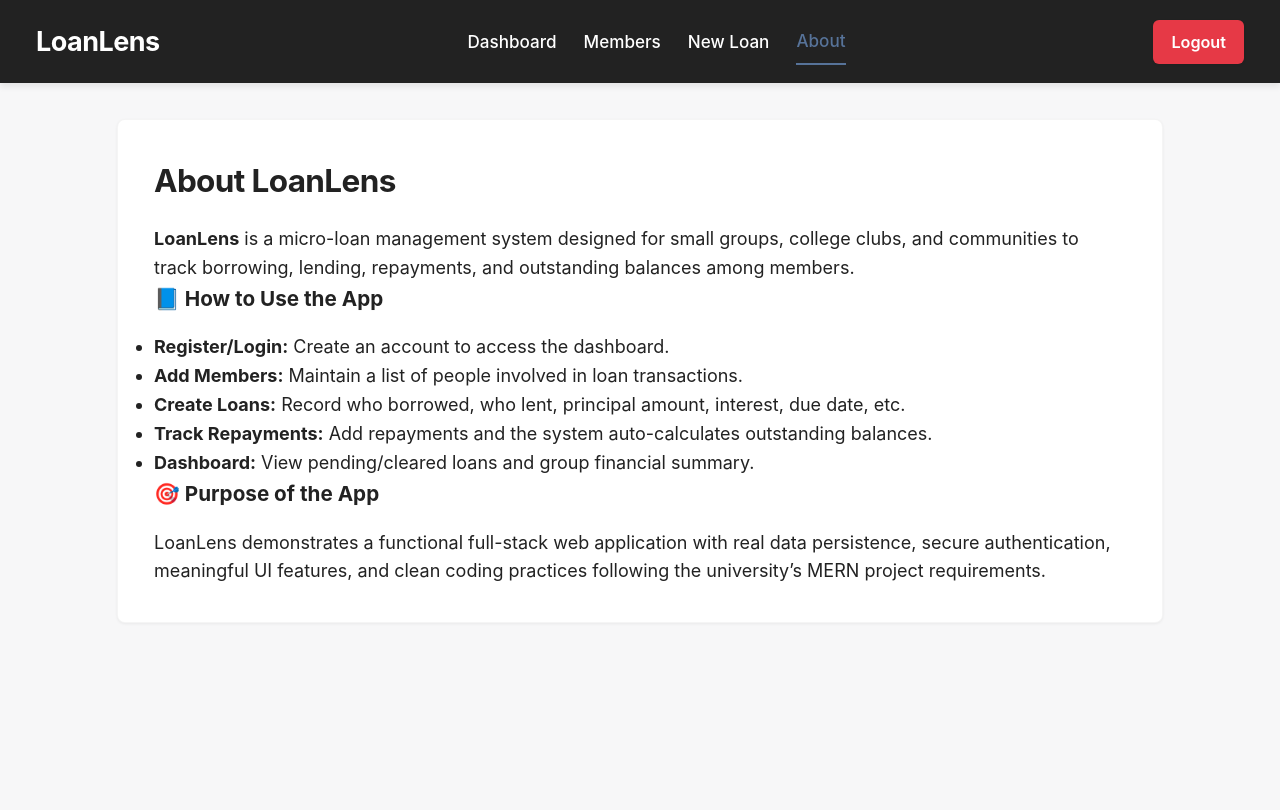
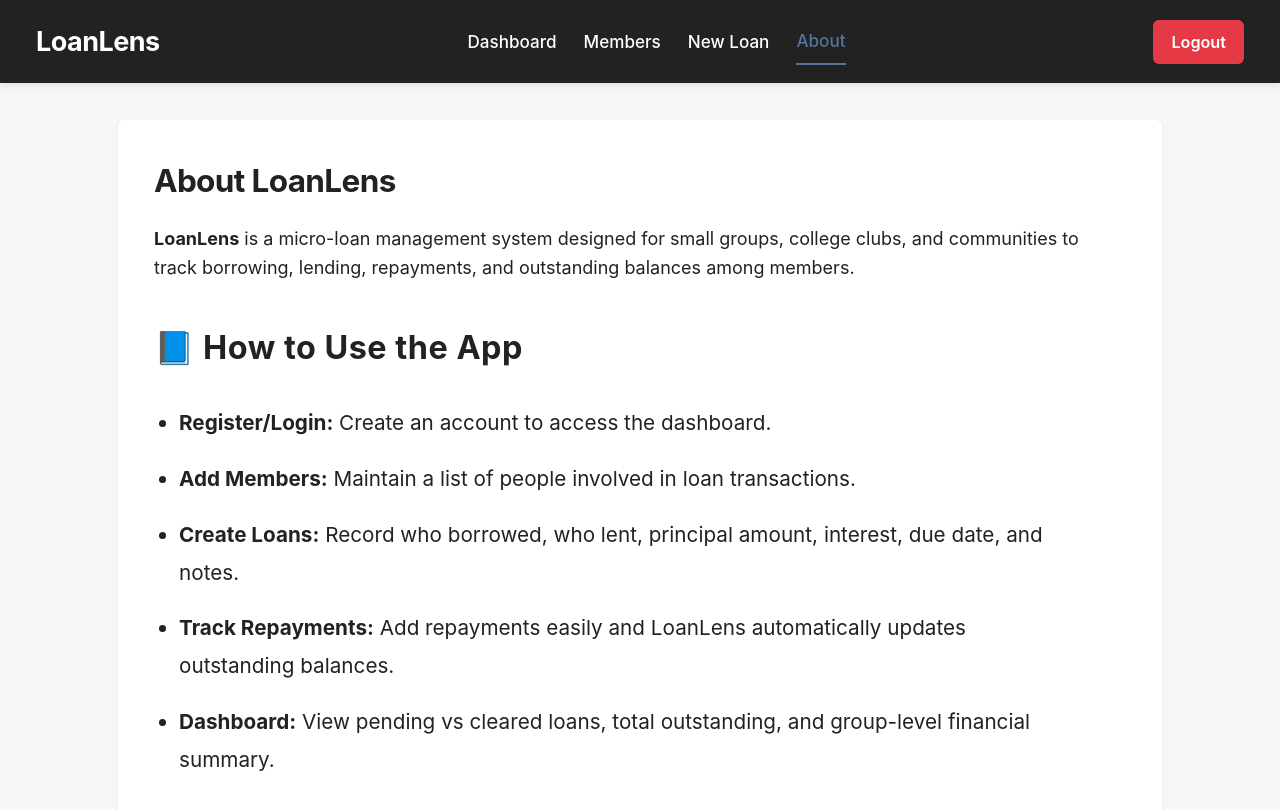
Before and after one commit to nsk20051010/LoanLens, a React (Create React App) app in the folder frontend/: page /about in a window 1280 px wide. Shown: the top 810 px of the page. Built offline with nearby package versions, Linux system fonts and the light colour scheme; no server answers; sample sign-in values are in the browser's storage.

Commit message:
Update About.js

```diff
--- a/frontend/src/components/About.js
+++ b/frontend/src/components/About.js
@@ -11,22 +11,45 @@ export default function About() {
         lending, repayments, and outstanding balances among members.
       </p>
 
-      <h3>📘 How to Use the App</h3>
-      <ul>
-        <li><strong>Register/Login:</strong> Create an account to access the dashboard.</li>
-        <li><strong>Add Members:</strong> Maintain a list of people involved in loan transactions.</li>
-        <li><strong>Create Loans:</strong> Record who borrowed, who lent, principal amount, interest, due date, etc.</li>
-        <li><strong>Track Repayments:</strong> Add repayments and the system auto-calculates outstanding balances.</li>
-        <li><strong>Dashboard:</strong> View pending/cleared loans and group financial summary.</li>
-      </ul>
+      <h3 style={{
+  marginTop: "40px",
+  fontSize: "1.8rem",
+  fontWeight: "700",
+  letterSpacing: "0.5px"
+}}>
+  📘 How to Use the App
+</h3>
 
-      <h3>🎯 Purpose of the App</h3>
-      <p>
-        LoanLens demonstrates a functional full-stack web application with real
-        data persistence, secure authentication, meaningful UI features, and
-        clean coding practices following the university’s MERN project
-        requirements.
-      </p>
+<ul style={{
+  marginTop: "30px",
+  lineHeight: "2.1rem",
+  fontSize: "1.15rem",
+  paddingLeft: "25px",
+  maxWidth: "900px"
+}}>
+  <li style={{ marginBottom: "18px" }}>
+    <strong>Register/Login:</strong> Create an account to access the dashboard.
+  </li>
+
+  <li style={{ marginBottom: "18px" }}>
+    <strong>Add Members:</strong> Maintain a list of people involved in loan transactions.
+  </li>
+
+  <li style={{ marginBottom: "18px" }}>
+    <strong>Create Loans:</strong> Record who borrowed, who lent, principal amount, interest, due date, and notes.
+  </li>
+
+  <li style={{ marginBottom: "18px" }}>
+    <strong>Track Repayments:</strong> Add repayments easily and LoanLens automatically updates outstanding balances.
+  </li>
+
+  <li style={{ marginBottom: "18px" }}>
+    <strong>Dashboard:</strong> View pending vs cleared loans, total outstanding, and group-level financial summary.
+  </li>
+</ul>
+
+
+
     </section>
   );
 }
```
